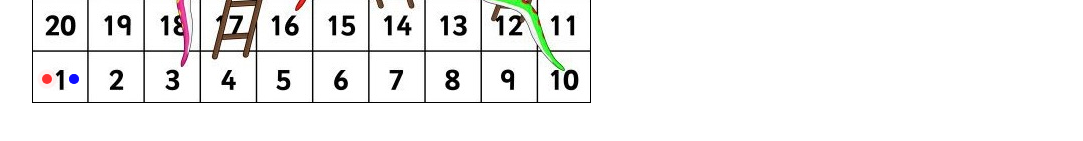
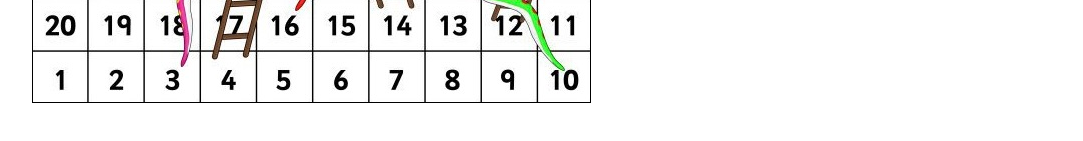
Before and after one commit to sharma-rishabh/snakes-and-ladders, a Next.js app: page / in a window 1280 px wide. Shown: the part 481-622 px from the top of the page, without its empty margins (62-1145 px from the left). Built offline with nearby package versions, Linux system fonts and the light colour scheme.

Commit message:
Handle opening of game

```diff
--- a/src/app/CoreSAL.js
+++ b/src/app/CoreSAL.js
@@ -1,8 +1,8 @@
 export class CoreSAL {
   constructor() {
     this.players = [
-      { name: "Player 1", position: 0, color: "red", isPlaying: true },
-      { name: "Player 2", position: 0, color: "blue", isPlaying: false },
+      { name: "Player 1", position: -1, color: "red", isPlaying: true },
+      { name: "Player 2", position: -1, color: "blue", isPlaying: false },
     ];
     this.porters = [
       { start: 3, end: 55 },
@@ -48,8 +48,27 @@ export class CoreSAL {
     return this.players;
   }
 
+  isFirstMove(currentPlayer) {
+    return currentPlayer.position === -1;
+  }
+
+  canMakeFirstMove(diceValue) {
+    return diceValue === 1 || diceValue === 6;
+  }
+
+  handleFirstMove(currentPlayer, diceValue) {
+    if (this.canMakeFirstMove(diceValue)) {
+      currentPlayer.position = 0;
+    }
+    return currentPlayer;
+  }
+
   movePlayer(diceValue) {
     const currentPlayer = this.getCurrentPlayer();
+    if (this.isFirstMove(currentPlayer)) {
+      this.handleFirstMove(currentPlayer, diceValue);
+      return this.players;
+    }
     const newPosition = currentPlayer.position + diceValue;
     currentPlayer.position = this.getNewPosition(newPosition);
     return this.players;
```
